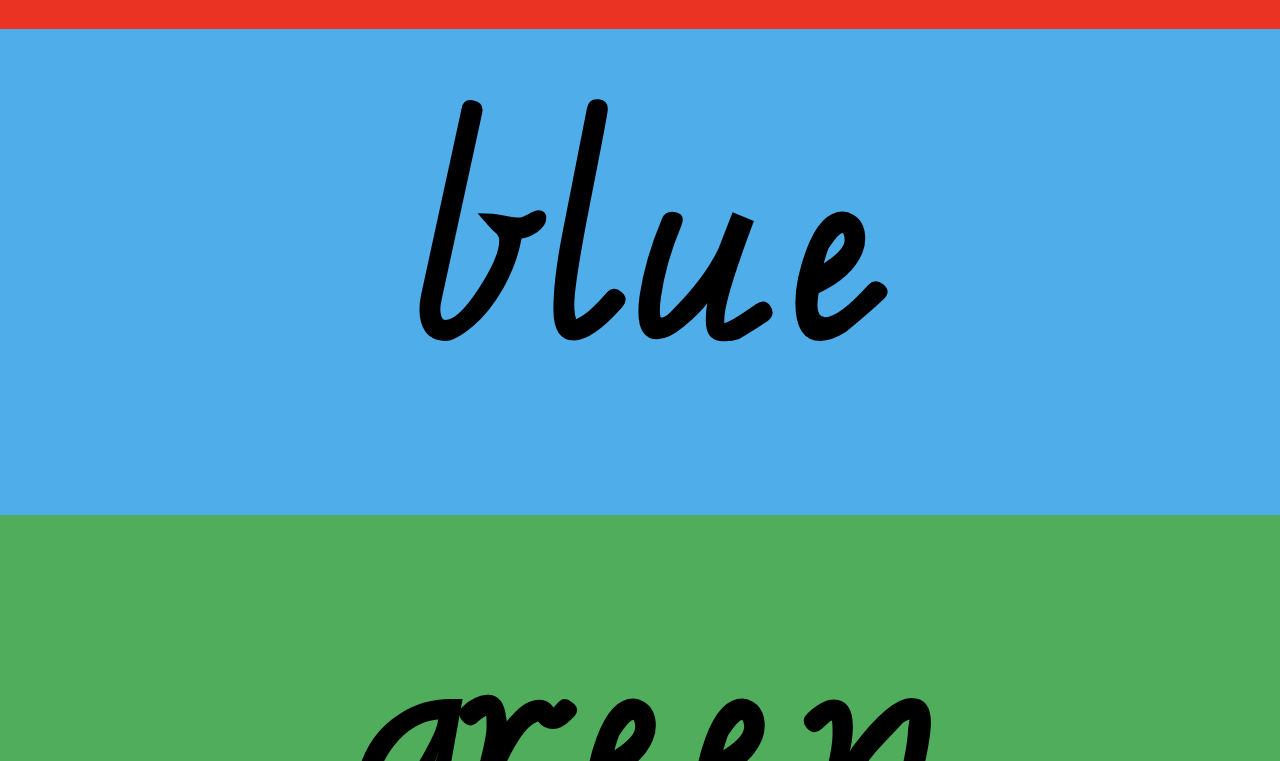
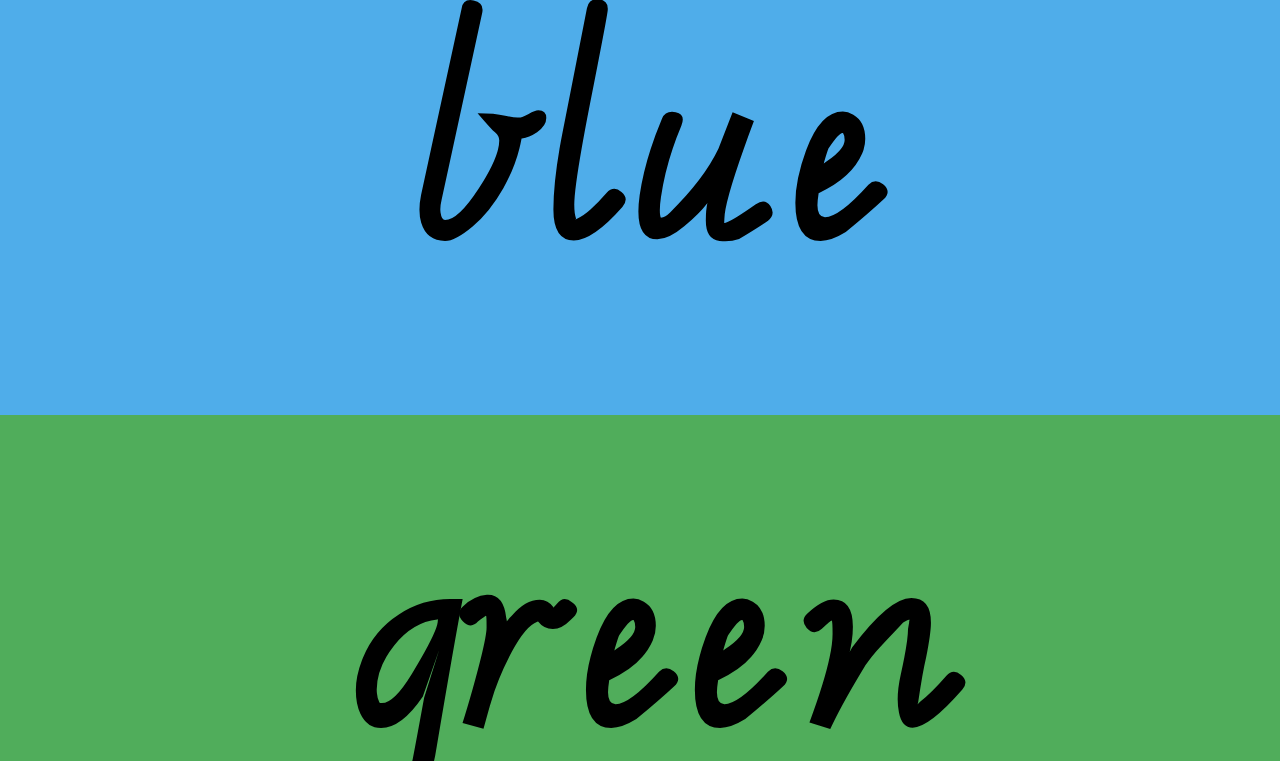
Before and after one commit to joelbrewster/magic-words-study, a Gatsby site: page / in a window 1280 px wide. Shown: the part 1122-1883 px from the top of the page. Built offline with nearby package versions, Linux system fonts and the light colour scheme; Gatsby itself is replaced by a stand-in of ours.

Commit message:
top padding

```diff
--- a/src/components/magic-word-group.js
+++ b/src/components/magic-word-group.js
@@ -4,7 +4,7 @@ import React from "react"
 const Magicwordgroup = () =>  {
     const colours = ['golden', 'red', 'blue', 'green', 'orange', 'indigo', 'violet', 'pink', 'purple', 'aqua', 'lime', 'lemon', 'tricky1', 'tricky2', 'tricky3', 'tricky4', 'tricky5', 'tricky6'];
     return (
-        <div style={{paddingTop: `100px`}}>
+        <div>
           {colours.map((colour, index) =>
               <div className="col" id={colour} key={index}>
                 <Link to={colour}>
```
